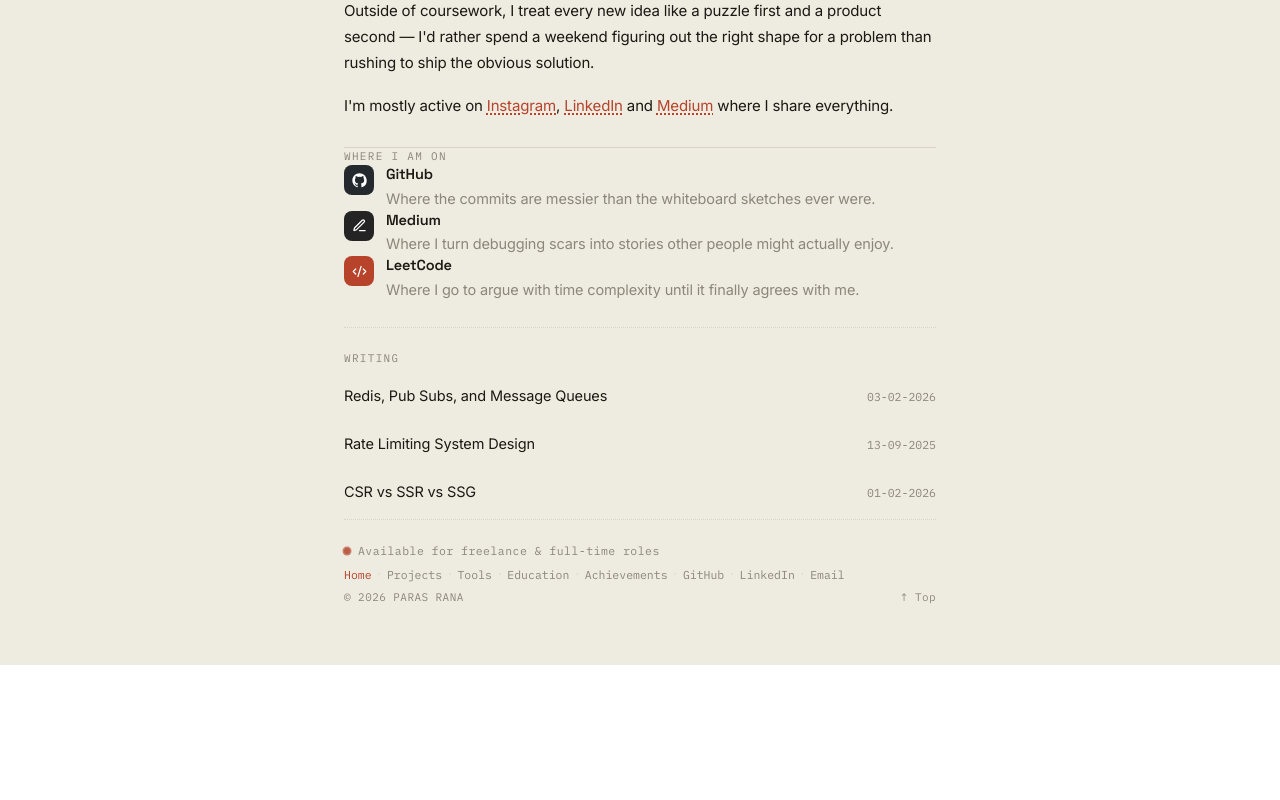
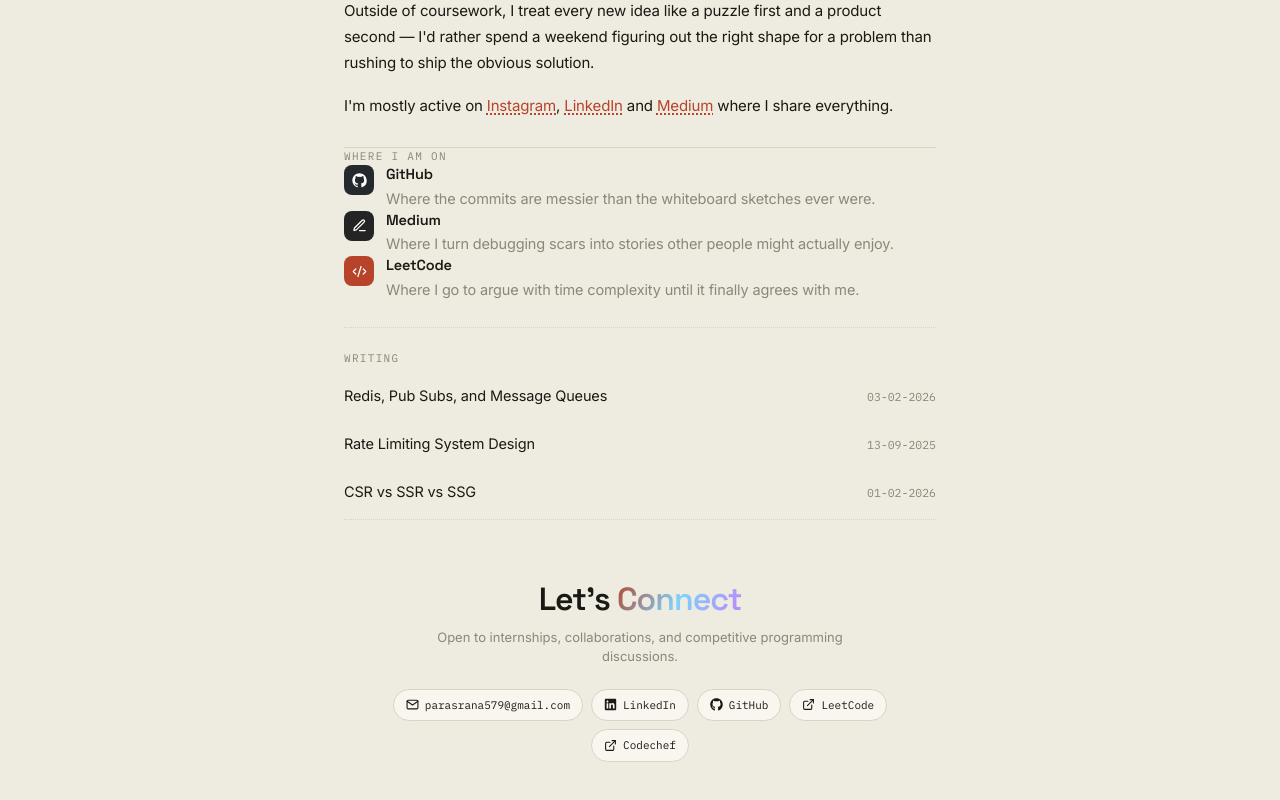
Before and after one commit to ParasRana123/Portfolio-Website, a Next.js app: page / in a window 1280 px wide. Shown: the part 318-1118 px from the top of the page. Before the commit the page ends 983 px from the top, so only its background shows below. Built offline with nearby package versions, Linux system fonts and the light colour scheme.

Commit message:
updated styling projects and footer section

```diff
--- a/components/Footer.tsx
+++ b/components/Footer.tsx
@@ -1,164 +1,309 @@
 "use client";
 
+import { FiMail, FiExternalLink } from "react-icons/fi";
+import { FaGithub, FaLinkedin } from "react-icons/fa";
+
 type FooterProps = {
-  active: string;
-  setActive: (page: string) => void;
+  active?: string;
+  setActive?: (page: string) => void;
 };
 
-const navLinks = ["Home", "Projects", "Tools", "Education", "Achievements"];
-
-const socialLinks = [
-  { label: "GitHub", href: "https://github.com/" },
-  { label: "LinkedIn", href: "https://linkedin.com/" },
-  { label: "Email", href: "mailto:hello@example.com" },
+const CONTACT_LINKS = [
+  {
+    label: "parasrana579@gmail.com",
+    href: "mailto:parasrana579@gmail.com",
+    icon: FiMail,
+  },
+  {
+    label: "LinkedIn",
+    href: "https://www.linkedin.com/in/paras-rana-696b7731b/",
+    icon: FaLinkedin,
+  },
+  {
+    label: "GitHub",
+    href: "https://github.com/ParasRana123",
+    icon: FaGithub,
+  },
+  {
+    label: "LeetCode",
+    href: "https://leetcode.com/u/paras579/",
+    icon: FiExternalLink,
+  },
+  {
+    label: "Codechef",
+    href: "https://www.codechef.com/users/paras579",
+    icon: FiExternalLink,
+  },
 ];
 
-export default function Footer({ active, setActive }: FooterProps) {
+export default function Footer(_props: FooterProps) {
   const scrollToTop = () => {
     window.scrollTo({ top: 0, behavior: "smooth" });
   };
 
   return (
-    <footer style={{ paddingBottom: 4 }}>
-      <style>{`
-        @keyframes dp-pulse {
-          0% { box-shadow: 0 0 0 0 var(--accent); opacity: 1; }
-          70% { box-shadow: 0 0 0 6px transparent; opacity: 0.4; }
-          100% { box-shadow: 0 0 0 0 transparent; opacity: 1; }
+    <footer className="dp-footer">
+      <div className="dp-footer-container">
+        {/* Eyebrow */}
+        {/* <p className="dp-footer-eyebrow dp-mono">// contact</p> */}
+
+        {/* Heading */}
+        <h2 className="dp-footer-heading">
+          Let&apos;s{" "}
+          <span className="dp-footer-heading-accent">Connect</span>
+        </h2>
+
+        {/* Subtitle */}
+        <p className="dp-footer-subtitle">
+          Open to internships, collaborations, and competitive
+          programming discussions.
+        </p>
+
+        {/* Contact Links */}
+        <div className="dp-footer-links">
+          {CONTACT_LINKS.map((link) => {
+            const Icon = link.icon;
+
+            return (
+              <a
+                key={link.label}
+                href={link.href}
+                target={link.href.startsWith("http") ? "_blank" : undefined}
+                rel={
+                  link.href.startsWith("http")
+                    ? "noopener noreferrer"
+                    : undefined
                 }
-      `}</style>
-
-      {/* Line 1 — identity + unique "status" touch */}
-      <div
-        style={{
-          display: "flex",
-          alignItems: "center",
-          gap: 8,
-          marginBottom: 6,
-        }}
+                className="dp-footer-link"
               >
-        <span
-          style={{
-            width: 6,
-            height: 6,
-            borderRadius: "50%",
-            background: "var(--accent)",
-            animation: "dp-pulse 1.8s ease-out infinite",
-            flexShrink: 0,
-          }}
-        />
-        <p
-          className="dp-mono"
-          style={{
-            fontSize: 11.5,
-            color: "var(--muted)",
-            letterSpacing: "0.04em",
-            margin: 0,
-          }}
-        >
-          Available for freelance & full-time roles
-        </p>
+                <Icon size={13} className="dp-footer-link-icon" />
+                <span className="dp-mono">{link.label}</span>
+              </a>
+            );
+          })}
         </div>
 
-      {/* Line 2 — quick nav + connect, inline */}
-      <div
-        style={{
-          display: "flex",
-          flexWrap: "wrap",
-          alignItems: "center",
-          gap: 6,
-          marginBottom: 6,
-          fontSize: 11.5,
-        }}
-      >
-        {navLinks.map((link, i) => (
-          <span key={link} style={{ display: "flex", alignItems: "center", gap: 6 }}>
-            <button
-              onClick={() => setActive(link)}
-              className="dp-mono"
-              style={{
-                background: "none",
-                border: "none",
-                padding: 0,
-                cursor: "pointer",
-                color: active === link ? "var(--accent)" : "var(--muted)",
-              }}
-            >
-              {link}
-            </button>
-            <span style={{ color: "var(--hairline)" }}>·</span>
-          </span>
-        ))}
-        {socialLinks.map((s, i) => (
-          <span key={s.label} style={{ display: "flex", alignItems: "center", gap: 6 }}>
-
-            <a
-              href={s.href}
-              target={s.href.startsWith("http") ? "_blank" : undefined}
-              rel={s.href.startsWith("http") ? "noopener noreferrer" : undefined}
-              className="dp-mono"
-              style={{
-                color: "var(--muted)",
-                textDecoration: "none",
-              }}
-              onMouseEnter={(e) => {
-                (e.currentTarget as HTMLAnchorElement).style.color = "var(--accent)";
-              }}
-              onMouseLeave={(e) => {
-                (e.currentTarget as HTMLAnchorElement).style.color = "var(--muted)";
-              }}
-            >
-              {s.label}
-            </a>
-            {i < socialLinks.length - 1 && (
-              <span style={{ color: "var(--hairline)" }}>·</span>
-            )}
-          </span>
-        ))}
-      </div>
-
-      {/* Line 3 — copyright + back to top */}
-      <div
-        style={{
-          display: "flex",
-          alignItems: "center",
-          justifyContent: "space-between",
-        }}
-      >
-        <p
-          className="dp-mono"
-          style={{
-            fontSize: 11,
-            color: "var(--muted)",
-            letterSpacing: "0.04em",
-            margin: 0,
-          }}
-        >
+        {/* Bottom Bar */}
+        {/* <div className="dp-footer-bottom">
+          <p className="dp-mono dp-footer-copyright">
             © {new Date().getFullYear()} PARAS RANA
           </p>
 
           <button
             onClick={scrollToTop}
-          className="dp-mono"
-          style={{
-            background: "none",
-            border: "none",
-            padding: 0,
-            fontSize: 11,
-            letterSpacing: "0.04em",
-            color: "var(--muted)",
-            cursor: "pointer",
-          }}
-          onMouseEnter={(e) => {
-            (e.currentTarget as HTMLButtonElement).style.color = "var(--accent)";
-          }}
-          onMouseLeave={(e) => {
-            (e.currentTarget as HTMLButtonElement).style.color = "var(--muted)";
-          }}
+            className="dp-mono dp-footer-top-btn"
           >
             ↑ Top
           </button>
+        </div> */}
       </div>
+
+      <style jsx>{`
+        /* ========================================
+           FOOTER SECTION
+        ======================================== */
+
+        .dp-footer {
+          width: 100%;
+          padding: 40px 0 16px;
+        }
+
+        .dp-footer-container {
+          width: 100%;
+          max-width: 1100px;
+          margin: 0 auto;
+          display: flex;
+          flex-direction: column;
+          align-items: center;
+          text-align: center;
+        }
+
+        /* ========================================
+           EYEBROW
+        ======================================== */
+
+        .dp-footer-eyebrow {
+          margin: 0 0 8px 0;
+          font-size: 10px;
+          font-weight: 600;
+          letter-spacing: 0.16em;
+          text-transform: uppercase;
+          color: var(--accent);
+        }
+
+        /* ========================================
+           HEADING
+        ======================================== */
+
+        .dp-footer-heading {
+          margin: 0;
+          font-family: "Space Grotesk", sans-serif;
+          font-size: 32px;
+          font-weight: 600;
+          letter-spacing: -0.03em;
+          line-height: 1.1;
+          color: var(--ink);
+        }
+
+        .dp-footer-heading-accent {
+          background: linear-gradient(
+            120deg,
+            var(--accent) 0%,
+            #7dd3fc 50%,
+            #c084fc 100%
+          );
+          -webkit-background-clip: text;
+          background-clip: text;
+          color: transparent;
+        }
+
+        /* ========================================
+           SUBTITLE
+        ======================================== */
+
+        .dp-footer-subtitle {
+          max-width: 420px;
+          margin: 10px 0 0 0;
+          font-family: "Inter", sans-serif;
+          font-size: 13px;
+          line-height: 1.5;
+          color: var(--muted);
+        }
+
+        /* ========================================
+           CONTACT LINKS
+        ======================================== */
+
+        .dp-footer-links {
+          display: flex;
+          flex-wrap: wrap;
+          align-items: center;
+          justify-content: center;
+          gap: 8px;
+          margin-top: 22px;
+        }
+
+        .dp-footer-link {
+          display: inline-flex;
+          align-items: center;
+          gap: 6px;
+          padding: 7px 12px;
+          border-radius: 999px;
+          border: 1px solid var(--hairline);
+          background: var(--surface);
+          font-size: 11px;
+          color: var(--ink);
+          text-decoration: none;
+          transition:
+            border-color 0.2s ease,
+            transform 0.2s ease,
+            color 0.2s ease;
+        }
+
+        .dp-footer-link-icon {
+          color: var(--accent);
+          flex-shrink: 0;
+        }
+
+        .dp-footer-link:hover {
+          border-color: var(--accent);
+          color: var(--accent);
+          transform: translateY(-1px);
+        }
+
+        /* ========================================
+           BOTTOM BAR
+        ======================================== */
+
+        .dp-footer-bottom {
+          display: flex;
+          align-items: center;
+          justify-content: space-between;
+          width: 100%;
+          margin-top: 30px;
+          padding-top: 12px;
+          border-top: 1px solid var(--hairline);
+        }
+
+        .dp-footer-copyright {
+          margin: 0;
+          font-size: 9px;
+          letter-spacing: 0.04em;
+          color: var(--muted);
+        }
+
+        .dp-footer-top-btn {
+          background: none;
+          border: none;
+          padding: 0;
+          font-size: 9px;
+          letter-spacing: 0.04em;
+          color: var(--muted);
+          cursor: pointer;
+          transition: color 0.2s ease;
+        }
+
+        .dp-footer-top-btn:hover {
+          color: var(--accent);
+        }
+
+        /* ========================================
+           MOBILE
+        ======================================== */
+
+        @media (max-width: 640px) {
+          .dp-footer {
+            padding: 32px 0 14px;
+          }
+
+          .dp-footer-heading {
+            font-size: 27px;
+          }
+
+          .dp-footer-subtitle {
+            max-width: 340px;
+            font-size: 12px;
+          }
+
+          .dp-footer-links {
+            gap: 7px;
+            margin-top: 18px;
+          }
+
+          .dp-footer-link {
+            padding: 6px 10px;
+            font-size: 10.5px;
+          }
+
+          .dp-footer-bottom {
+            margin-top: 24px;
+            padding-top: 10px;
+          }
+        }
+
+        /* ========================================
+           VERY SMALL SCREENS
+        ======================================== */
+
+        @media (max-width: 400px) {
+          .dp-footer-heading {
+            font-size: 25px;
+          }
+
+          .dp-footer-subtitle {
+            font-size: 11.5px;
+          }
+
+          .dp-footer-link {
+            padding: 6px 9px;
+            font-size: 10px;
+          }
+
+          .dp-footer-links {
+            max-width: 320px;
+          }
+        }
+      `}</style>
     </footer>
   );
 }
```
Also changed, not shown: components/pages/Projects.tsx (+5 -6 lines). Lines whose indentation alone changed are shown as unchanged.
